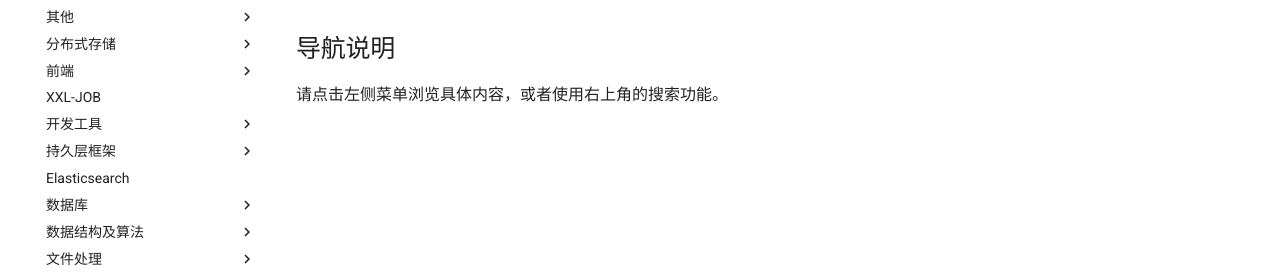
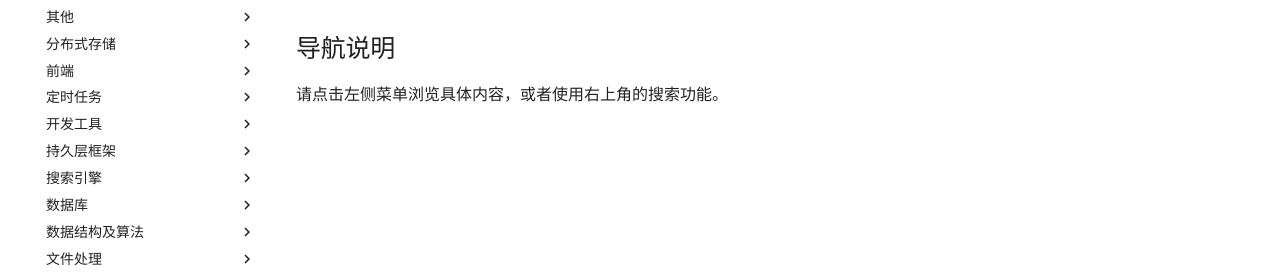
Before and after one commit to 0richalcos/Note, an MkDocs documentation site: the page built from Markdown/index.md, in a window 1280 px wide. Shown: the part 256-533 px from the top of the page. Built offline with MkDocs 1.6.1 and Material for MkDocs 9.7.7, drawn with Linux system fonts in a browser that asks for light colours; comment, search, counter and statistics services are not loaded.

Commit message:
2026-01-23

```diff
--- a/mkdocs.yml
+++ b/mkdocs.yml
@@ -101,7 +101,7 @@ plugins:
   # 使用 .pages 文件定义每个目录的导航结构
   - awesome-pages:
       filename: .pages              # .pages 文件名
-      collapse_single_pages: true   # 如果目录只有一个页面，自动折叠
+      collapse_single_pages: false
       strict: false                 # 非严格模式，允许自动发现新页面
 
   # callouts：Obsidian 风格的提示框
```
